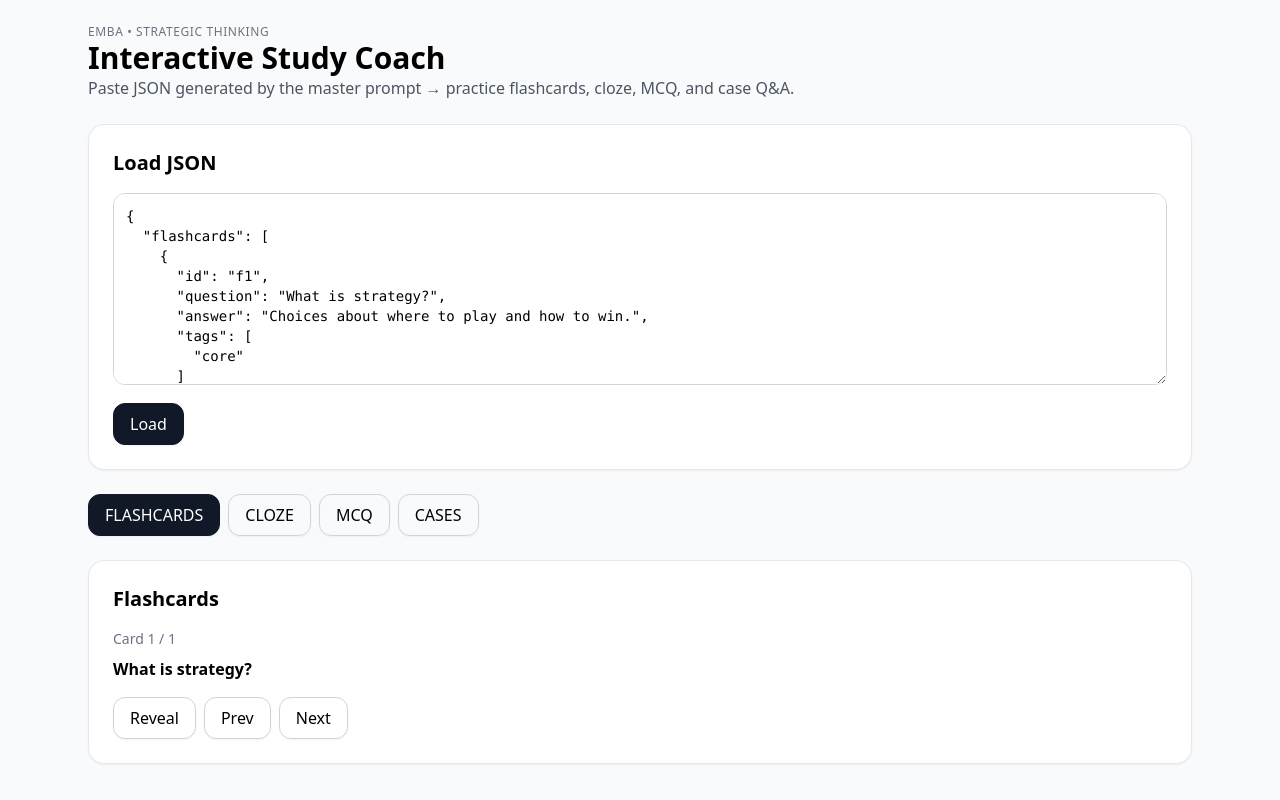
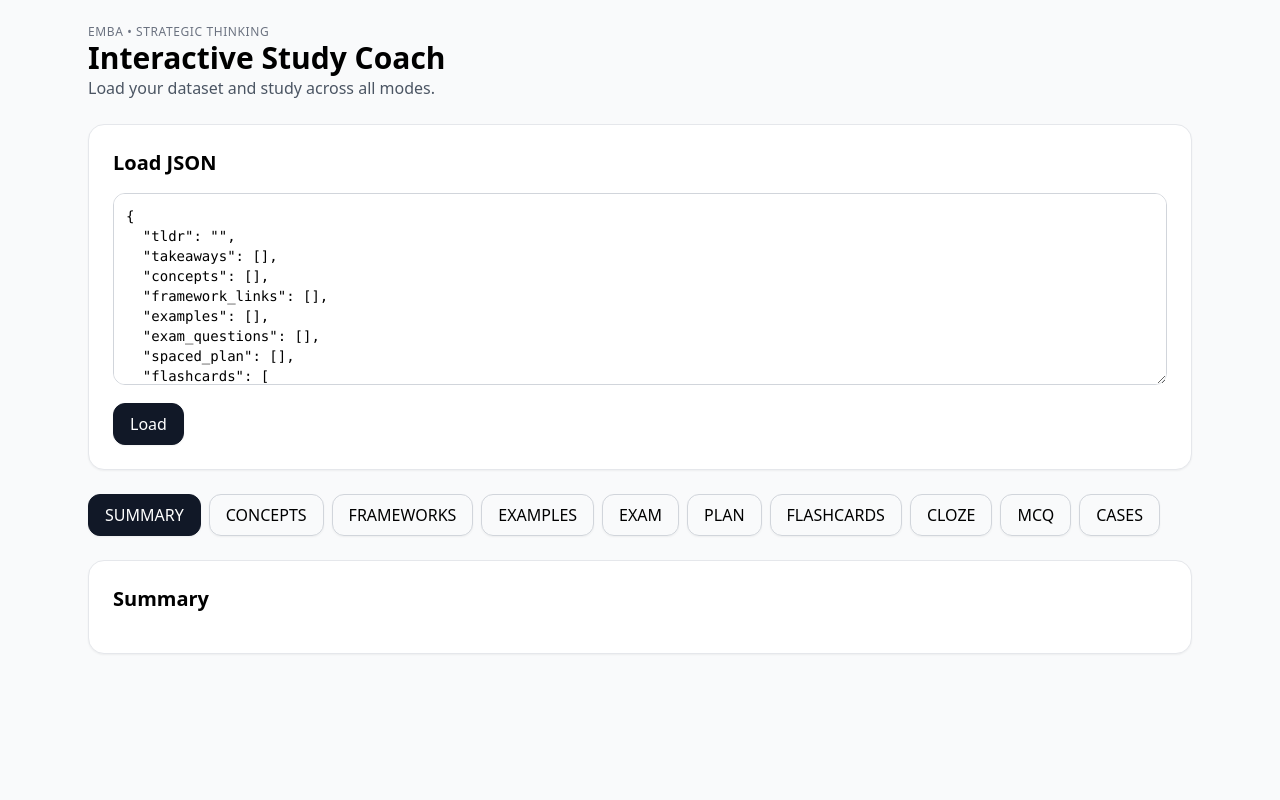
Before and after one commit to migueljbastos/strategic-study, a React (Vite) app in the folder strategic-study/: page / in a window 1280 px wide. Built offline with nearby package versions, Linux system fonts and the light colour scheme; the HTML template or start-up script is replaced by a standard one.

Commit message:
Update App.tsx

```diff
--- a/strategic-study/src/App.tsx
+++ b/strategic-study/src/App.tsx
@@ -6,7 +6,20 @@ type Cloze = { id: string; text: string; answer: string }
 type MCQ = { id: string; question: string; options: string[]; answer: string; explanation: string }
 type MiniCase = { id: string; scenario: string; question: string; solution_steps: string[] }
 
+type Concept = { term: string; definition: string; related_frameworks: string[] }
+type FrameworkLink = { framework: string; applies_when: string; red_flags: string }
+type Example = { title: string; setup: string; application: string; pitfall: string }
+type ExamQ = { type: string; prompt: string; expected_points: string[] }
+type Spaced = { date: string; focus: string; est_minutes: number }
+
 type Data = {
+  tldr?: string
+  takeaways?: string[]
+  concepts: Concept[]
+  framework_links: FrameworkLink[]
+  examples: Example[]
+  exam_questions: ExamQ[]
+  spaced_plan: Spaced[]
   flashcards: Flashcard[]
   cloze: Cloze[]
   mcq: MCQ[]
@@ -14,6 +27,13 @@ type Data = {
 }
 
 const emptyData: Data = {
+  tldr: "",
+  takeaways: [],
+  concepts: [],
+  framework_links: [],
+  examples: [],
+  exam_questions: [],
+  spaced_plan: [],
   flashcards: Array.isArray(sample.flashcards) ? sample.flashcards : [],
   cloze: Array.isArray(sample.cloze) ? sample.cloze : [],
   mcq: Array.isArray(sample.mcq) ? sample.mcq : [],
@@ -35,16 +55,26 @@ export default function App() {
   const [raw, setRaw] = useState<string>(JSON.stringify(emptyData, null, 2))
   const [data, setData] = useState<Data>(emptyData)
   const [error, setError] = useState<string>("")
-  const [mode, setMode] = useState<"flashcards" | "cloze" | "mcq" | "cases">("flashcards")
+  const [mode, setMode] = useState<
+    "summary" | "concepts" | "frameworks" | "examples" | "exam" | "plan" |
+    "flashcards" | "cloze" | "mcq" | "cases"
+  >("summary")
 
   function load() {
     try {
       const parsed = JSON.parse(raw)
       setData({
-        flashcards: Array.isArray(parsed.flashcards) ? parsed.flashcards : [],
-        cloze: Array.isArray(parsed.cloze) ? parsed.cloze : [],
-        mcq: Array.isArray(parsed.mcq) ? parsed.mcq : [],
-        mini_cases: Array.isArray(parsed.mini_cases) ? parsed.mini_cases : []
+        tldr: parsed.tldr ?? "",
+        takeaways: parsed.takeaways ?? [],
+        concepts: parsed.concepts ?? [],
+        framework_links: parsed.framework_links ?? [],
+        examples: parsed.examples ?? [],
+        exam_questions: parsed.exam_questions ?? [],
+        spaced_plan: parsed.spaced_plan ?? [],
+        flashcards: parsed.flashcards ?? [],
+        cloze: parsed.cloze ?? [],
+        mcq: parsed.mcq ?? [],
+        mini_cases: parsed.mini_cases ?? []
       })
       setError("")
     } catch (e: any) {
@@ -53,12 +83,17 @@ export default function App() {
     }
   }
 
+  const tabs = [
+    "summary", "concepts", "frameworks", "examples", "exam", "plan",
+    "flashcards", "cloze", "mcq", "cases"
+  ]
+
   return (
     <div className="max-w-6xl mx-auto p-6 space-y-6">
       <header>
         <p className="kicker">EMBA • Strategic Thinking</p>
         <h1 className="text-3xl font-bold">Interactive Study Coach</h1>
-        <p className="text-gray-600">Paste JSON generated by the master prompt → practice flashcards, cloze, MCQ, and case Q&A.</p>
+        <p className="text-gray-600">Load your dataset and study across all modes.</p>
       </header>
 
       {/* Loader */}
@@ -75,12 +110,12 @@ export default function App() {
       </Section>
 
       {/* Mode Selector */}
-      <div className="flex gap-2">
-        {(["flashcards", "cloze", "mcq", "cases"] as const).map((m) => (
+      <div className="flex flex-wrap gap-2">
+        {tabs.map((m) => (
           <button
             key={m}
             className={`btn ${mode === m ? "btn-primary" : ""}`}
-            onClick={() => setMode(m)}
+            onClick={() => setMode(m as any)}
           >
             {m.toUpperCase()}
           </button>
@@ -88,6 +123,12 @@ export default function App() {
       </div>
 
       {/* Content */}
+      {mode === "summary" && <SummaryView tldr={data.tldr} takeaways={data.takeaways} />}
+      {mode === "concepts" && <ConceptsView items={data.concepts} />}
+      {mode === "frameworks" && <FrameworksView items={data.framework_links} />}
+      {mode === "examples" && <ExamplesView items={data.examples} />}
+      {mode === "exam" && <ExamView items={data.exam_questions} />}
+      {mode === "plan" && <PlanView items={data.spaced_plan} />}
       {mode === "flashcards" && <FlashcardView cards={data.flashcards} />}
       {mode === "cloze" && <ClozeView cards={data.cloze} />}
       {mode === "mcq" && <MCQView cards={data.mcq} />}
@@ -96,118 +137,112 @@ export default function App() {
   )
 }
 
-/* ---------------- Views ---------------- */
+/* ---------------- Extra Views ---------------- */
 
-function FlashcardView({ cards }: { cards: Flashcard[] }) {
-  const [i, setI] = useState(0)
-  const [reveal, setReveal] = useState(false)
-  const c = cards[i]
-  if (!c) return <p>No flashcards loaded.</p>
-
+function SummaryView({ tldr, takeaways }: { tldr?: string; takeaways?: string[] }) {
   return (
-    <Section title="Flashcards">
-      <p className="text-sm text-gray-500">Card {i + 1} / {cards.length}</p>
-      <h3 className="mt-2 font-semibold">{c.question}</h3>
-      {reveal && <p className="mt-2 text-gray-800">{c.answer}</p>}
-      <div className="mt-4 flex gap-2">
-        <button className="btn" onClick={() => setReveal(!reveal)}>{reveal ? "Hide" : "Reveal"}</button>
-        <button className="btn" onClick={() => { setI(Math.max(0, i - 1)); setReveal(false) }}>Prev</button>
-        <button className="btn" onClick={() => { setI(Math.min(cards.length - 1, i + 1)); setReveal(false) }}>Next</button>
-      </div>
+    <Section title="Summary">
+      <p className="font-medium">{tldr}</p>
+      <ul className="mt-4 list-disc list-inside">
+        {takeaways?.map((t, i) => <li key={i}>{t}</li>)}
+      </ul>
     </Section>
   )
 }
 
-function ClozeView({ cards }: { cards: Cloze[] }) {
-  const [i, setI] = useState(0)
-  const [reveal, setReveal] = useState(false)
-  const c = cards[i]
-  if (!c) return <p>No cloze cards loaded.</p>
-
+function ConceptsView({ items }: { items: Concept[] }) {
   return (
-    <Section title="Cloze Practice">
-      <p className="text-sm text-gray-500">Item {i + 1} / {cards.length}</p>
-      <p className="mt-2 text-gray-800">{c.text}</p>
-      {reveal && <p className="mt-2 text-green-700">Answer: {c.answer}</p>}
-      <div className="mt-4 flex gap-2">
-        <button className="btn" onClick={() => setReveal(!reveal)}>{reveal ? "Hide" : "Reveal"}</button>
-        <button className="btn" onClick={() => { setI(Math.max(0, i - 1)); setReveal(false) }}>Prev</button>
-        <button className="btn" onClick={() => { setI(Math.min(cards.length - 1, i + 1)); setReveal(false) }}>Next</button>
-      </div>
+    <Section title="Concepts">
+      <ul className="space-y-3">
+        {items.map((c, i) => (
+          <li key={i}>
+            <p className="font-semibold">{c.term}</p>
+            <p className="text-gray-700">{c.definition}</p>
+            {c.related_frameworks?.length > 0 && (
+              <p className="text-sm text-gray-500">Frameworks: {c.related_frameworks.join(", ")}</p>
+            )}
+          </li>
+        ))}
+      </ul>
     </Section>
   )
 }
 
-function MCQView({ cards }: { cards: MCQ[] }) {
-  const [i, setI] = useState(0)
-  const [selected, setSelected] = useState<string | null>(null)
-  const c = cards[i]
-  if (!c) return <p>No MCQs loaded.</p>
-
+function FrameworksView({ items }: { items: FrameworkLink[] }) {
   return (
-    <Section title="Multiple Choice">
-      <p className="text-sm text-gray-500">Q {i + 1} / {cards.length}</p>
-      <p className="mt-2 font-medium">{c.question}</p>
-      <div className="mt-2 space-y-2">
-        {c.options.map((opt, j) => {
-          const isCorrect = opt === c.answer
-          const chosen = selected === opt
-          return (
-            <button
-              key={j}
-              className={`btn w-full justify-start ${chosen ? (isCorrect ? "bg-green-200" : "bg-red-200") : ""}`}
-              onClick={() => setSelected(opt)}
-            >
-              {opt}
-            </button>
-          )
-        })}
-      </div>
-      {selected && (
-        <p className="mt-3 text-sm text-gray-700">
-          {selected === c.answer ? "✅ Correct! " : "❌ Incorrect. "}
-          {c.explanation}
-        </p>
-      )}
-      <div className="mt-4 flex gap-2">
-        <button className="btn" onClick={() => { setI(Math.max(0, i - 1)); setSelected(null) }}>Prev</button>
-        <button className="btn" onClick={() => { setI(Math.min(cards.length - 1, i + 1)); setSelected(null) }}>Next</button>
-      </div>
+    <Section title="Framework Links">
+      <table className="table-auto w-full text-sm">
+        <thead>
+          <tr className="text-left">
+            <th>Framework</th><th>Applies When</th><th>Red Flags</th>
+          </tr>
+        </thead>
+        <tbody>
+          {items.map((f, i) => (
+            <tr key={i} className="border-t">
+              <td>{f.framework}</td>
+              <td>{f.applies_when}</td>
+              <td>{f.red_flags}</td>
+            </tr>
+          ))}
+        </tbody>
+      </table>
     </Section>
   )
 }
 
-function CaseView({ cases }: { cases: MiniCase[] }) {
-  const [i, setI] = useState(0)
-  const [answer, setAnswer] = useState("")
-  const [show, setShow] = useState(false)
-  const c = cases[i]
-  if (!c) return <p>No cases loaded.</p>
-
+function ExamplesView({ items }: { items: Example[] }) {
   return (
-    <Section title="Mini Case">
-      <p className="text-sm text-gray-500">Case {i + 1} / {cases.length}</p>
-      <p className="mt-2">{c.scenario}</p>
-      <p className="mt-2 font-medium">{c.question}</p>
-      <textarea
-        className="textarea mt-3"
-        placeholder="Type your answer..."
-        value={answer}
-        onChange={(e) => setAnswer(e.target.value)}
-      />
-      <button className="btn mt-3" onClick={() => setShow(true)}>Submit</button>
-      {show && (
-        <div className="mt-4 bg-gray-50 border rounded-xl p-4">
-          <h4 className="font-semibold">Suggested Solution:</h4>
-          <ul className="list-disc list-inside">
-            {c.solution_steps.map((s, j) => <li key={j}>{s}</li>)}
-          </ul>
+    <Section title="Examples">
+      {items.map((ex, i) => (
+        <div key={i} className="mb-4">
+          <h3 className="font-semibold">{ex.title}</h3>
+          <p><strong>Setup:</strong> {ex.setup}</p>
+          <p><strong>Application:</strong> {ex.application}</p>
+          <p><strong>Pitfall:</strong> {ex.pitfall}</p>
         </div>
-      )}
-      <div className="mt-4 flex gap-2">
-        <button className="btn" onClick={() => { setI(Math.max(0, i - 1)); setAnswer(""); setShow(false) }}>Prev</button>
-        <button className="btn" onClick={() => { setI(Math.min(cases.length - 1, i + 1)); setAnswer(""); setShow(false) }}>Next</button>
-      </div>
+      ))}
     </Section>
   )
 }
+
+function ExamView({ items }: { items: ExamQ[] }) {
+  return (
+    <Section title="Exam Questions">
+      <ul className="space-y-3">
+        {items.map((q, i) => (
+          <li key={i}>
+            <p className="font-medium">{q.type.toUpperCase()}: {q.prompt}</p>
+            <ul className="list-disc list-inside text-sm">
+              {q.expected_points.map((p, j) => <li key={j}>{p}</li>)}
+            </ul>
+          </li>
+        ))}
+      </ul>
+    </Section>
+  )
+}
+
+function PlanView({ items }: { items: Spaced[] }) {
+  return (
+    <Section title="Study Plan">
+      <table className="table-auto w-full text-sm">
+        <thead>
+          <tr className="text-left"><th>Date</th><th>Focus</th><th>Minutes</th></tr>
+        </thead>
+        <tbody>
+          {items.map((p, i) => (
+            <tr key={i} className="border-t">
+              <td>{p.date}</td>
+              <td>{p.focus}</td>
+              <td>{p.est_minutes}</td>
+            </tr>
+          ))}
+        </tbody>
+      </table>
+    </Section>
+  )
+}
+
+/* ---------------- Existing Views (Flashcards etc.) ---------------- */
+// (reuse your current FlashcardView, ClozeView, MCQView, CaseView here – unchanged)
```
